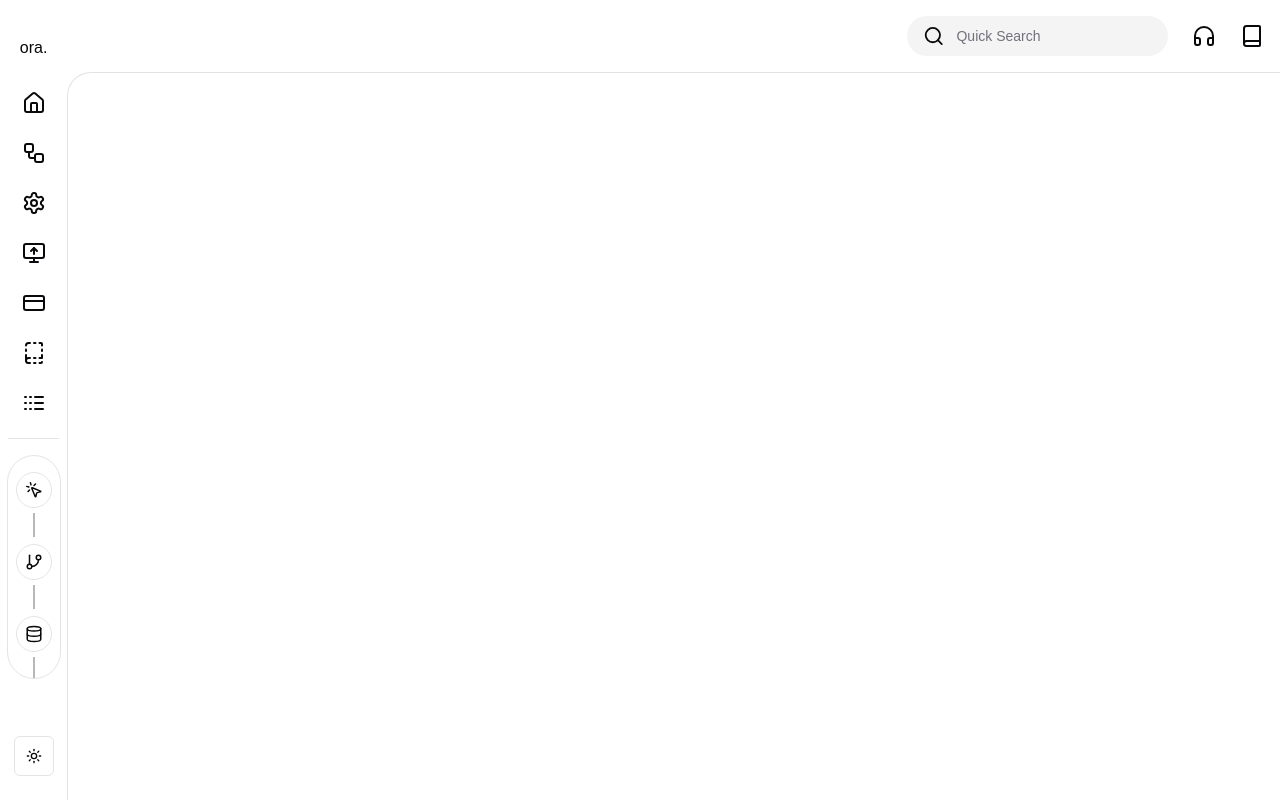
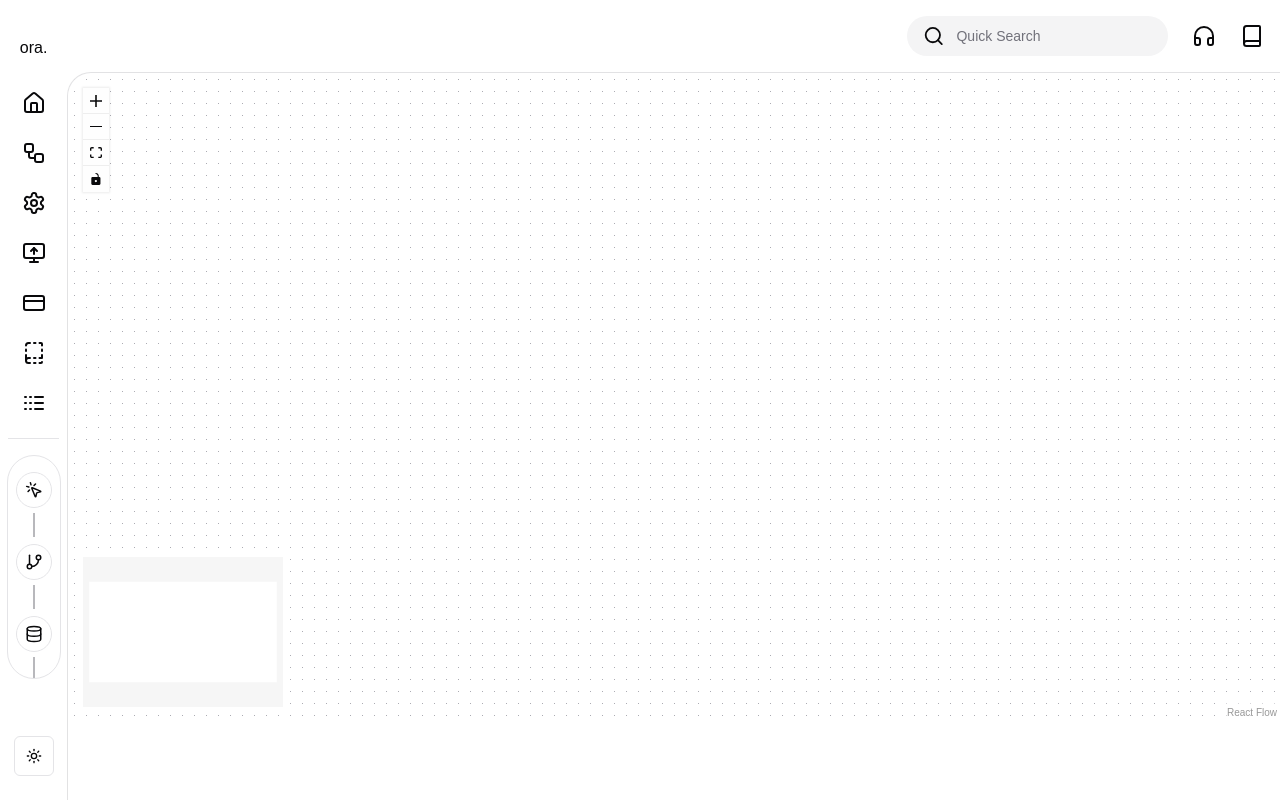
Before and after one commit to Harshalvk/ora, a Next.js app: page /workflows/editor/1 in a window 1280 px wide. Built offline with nearby package versions, Linux system fonts and the light colour scheme.

Commit message:
ADD: setup React-Flow canvas

```diff
--- /dev/null
+++ b/src/app/(main)/(pages)/workflows/editor/[workflowId]/_components/EditorCanvas.tsx
@@ -0,0 +1,206 @@
+"use client";
+
+import React, { useCallback, useMemo, useState } from "react";
+import {
+  addEdge,
+  applyEdgeChanges,
+  applyNodeChanges,
+  Background,
+  Connection,
+  Controls,
+  Edge,
+  EdgeChange,
+  MiniMap,
+  NodeChange,
+  ReactFlow,
+  ReactFlowInstance,
+} from "@xyflow/react";
+import "@xyflow/react/dist/style.css";
+import { EditorCanvasCardType, EditorNodeType } from "@/lib/types";
+import { useEditor } from "@/providers/EditorProvider";
+import EditorCanvasCardSingle from "./EditorCanvasCardSingle";
+import {
+  ResizableHandle,
+  ResizablePanel,
+  ResizablePanelGroup,
+} from "@/components/ui/resizable";
+import { toast } from "sonner";
+import { usePathname } from "next/navigation";
+import { v4 } from "uuid";
+import { EditorCanvasDefaultCardTypes } from "@/lib/constants";
+
+type Props = {};
+
+const initialNodes: EditorNodeType[] = [];
+
+const initialEdges: { id: string; source: string; target: string }[] = [];
+
+const EditorCanvas = (props: Props) => {
+  const { dispatch, state } = useEditor();
+  const [nodes, setNodes] = useState(initialNodes);
+  const [edges, setEdges] = useState(initialEdges);
+  const [isWorkFlowLoading, setIsWorkFlowLoading] = useState<boolean>(false);
+  const [reactFlowInstance, setReactFlowInstance] =
+    useState<
+      ReactFlowInstance<
+        EditorNodeType,
+        { id: string; source: string; target: string }
+      >
+    >();
+  const pathName = usePathname();
+
+  const onDragOver = useCallback((event: any) => {
+    event.preventDefault();
+    event.dataTransfer.dropEffect = "move";
+  }, []);
+
+  const onNodesChange = useCallback(
+    (changes: NodeChange[]) => {
+      //@ts-ignore
+      setNodes((nds) => applyNodeChanges(changes, nds));
+    },
+    [setNodes]
+  );
+
+  const onEdgesChange = useCallback(
+    (changes: EdgeChange[]) => {
+      //@ts-ignore
+      setEdges((eds) => applyEdgeChanges(changes, eds));
+    },
+    [setEdges]
+  );
+
+  const onConnect = useCallback(
+    (params: Edge | Connection) => setEdges((eds) => addEdge(params, eds)),
+    []
+  );
+
+  const onDrop = useCallback(
+    (event: any) => {
+      event.preventDefault();
+
+      const type: EditorCanvasCardType["type"] = event.dataTransfer.getData(
+        "application/reactflow"
+      );
+
+      //check if the dropped element is valid
+      if (typeof type === "undefined" || !type) {
+        return;
+      }
+
+      const triggerAlreadyExists = state.editor.elements.find(
+        (node) => node.type === "Trigger"
+      );
+
+      if (type === "Trigger" && triggerAlreadyExists) {
+        toast("Only one trigger can be added to automations at the moment");
+        return;
+      }
+
+      if (!reactFlowInstance) return;
+      const position = reactFlowInstance.screenToFlowPosition({
+        x: event.clientX,
+        y: event.clientY,
+      });
+
+      const newNode = {
+        id: v4(),
+        type,
+        position,
+        data: {
+          title: type,
+          description: EditorCanvasDefaultCardTypes[type].description,
+          completed: false,
+          current: false,
+          metadata: {},
+          type: type,
+        },
+      };
+      //@ts-ignore
+      setNodes((nds) => nds.concat(newNode));
+    },
+    [reactFlowInstance, state]
+  );
+
+  const handleClickCanvas = () => {
+    dispatch({
+      type: "SELECTED_ELEMENT",
+      payload: {
+        element: {
+          data: {
+            completed: false,
+            current: false,
+            description: "",
+            metadata: {},
+            title: "",
+            type: "Trigger",
+          },
+          id: "",
+          position: { x: 0, y: 0 },
+          type: "Trigger",
+        },
+      },
+    });
+  };
+
+  const nodeTypes = useMemo(
+    () => ({
+      Action: EditorCanvasCardSingle,
+      Trigger: EditorCanvasCardSingle,
+      Email: EditorCanvasCardSingle,
+      Condition: EditorCanvasCardSingle,
+      AI: EditorCanvasCardSingle,
+      Slack: EditorCanvasCardSingle,
+      "Google Drive": EditorCanvasCardSingle,
+      Notion: EditorCanvasCardSingle,
+      Discord: EditorCanvasCardSingle,
+      "Custom Webhook": EditorCanvasCardSingle,
+      "Google Calendar": EditorCanvasCardSingle,
+      Wait: EditorCanvasCardSingle,
+    }),
+    []
+  );
+
+  return (
+    <ResizablePanelGroup direction="horizontal" className="">
+      <ResizablePanel defaultSize={70}>
+        <div className="flex h-full items-center justify-center">
+          <div
+            style={{ width: "100%", height: "100%", paddingBottom: "70px" }}
+            className="relative"
+          >
+            <ReactFlow
+              className="w-[300px]"
+              onDrop={onDrop}
+              onDragOver={onDragOver}
+              nodes={state.editor.elements}
+              onNodesChange={onNodesChange}
+              edges={edges}
+              onEdgesChange={onEdgesChange}
+              onConnect={onConnect}
+              onInit={setReactFlowInstance}
+              fitView
+              onClick={handleClickCanvas}
+              nodeTypes={nodeTypes}
+            >
+              <Controls position="top-left" />
+              <MiniMap
+                position="bottom-left"
+                className="!bg-background"
+                zoomable
+                pannable
+              />
+              <Background
+                // @ts-ignore
+                gap={12}
+                size={1}
+              />
+            </ReactFlow>
+          </div>
+        </div>
+      </ResizablePanel>
+    </ResizablePanelGroup>
+  );
+};
+
+export default EditorCanvas;
--- a/src/app/(main)/(pages)/workflows/editor/[workflowId]/page.tsx
+++ b/src/app/(main)/(pages)/workflows/editor/[workflowId]/page.tsx
@@ -1,6 +1,7 @@
 import { ConnectionProvider } from "@/providers/ConnectionsProvider";
 import EditorProvider from "@/providers/EditorProvider";
 import React from "react";
+import EditorCanvas from "./_components/EditorCanvas";
 
 type Props = {
   params: {
@@ -15,7 +16,7 @@ const page = async ({ params }: Props) => {
     <div className="h-full">
       <EditorProvider>
         <ConnectionProvider>
-          <></>
+          <EditorCanvas/>
         </ConnectionProvider>
       </EditorProvider>
     </div>
```
